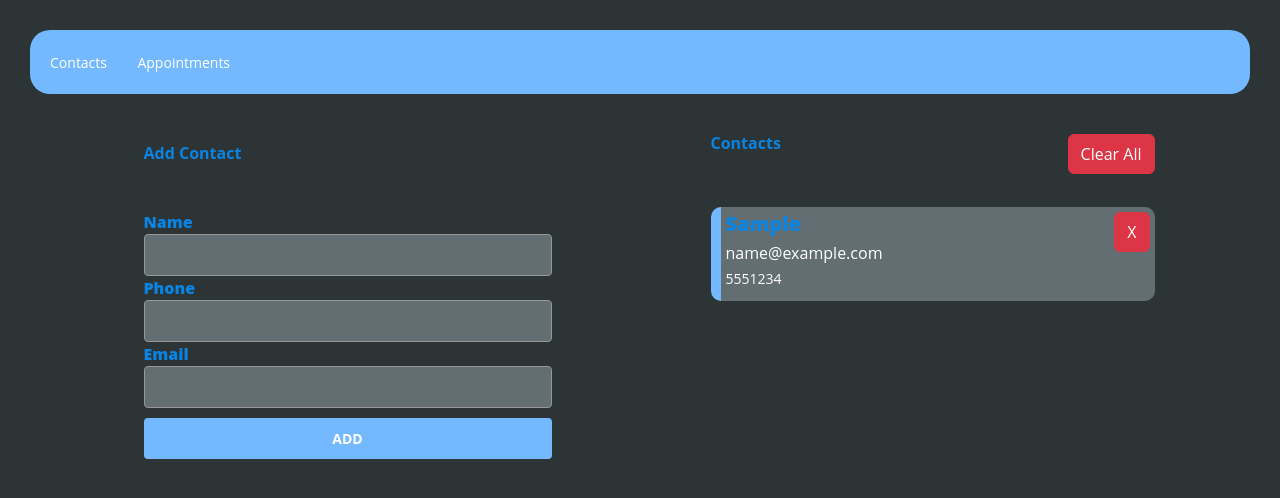
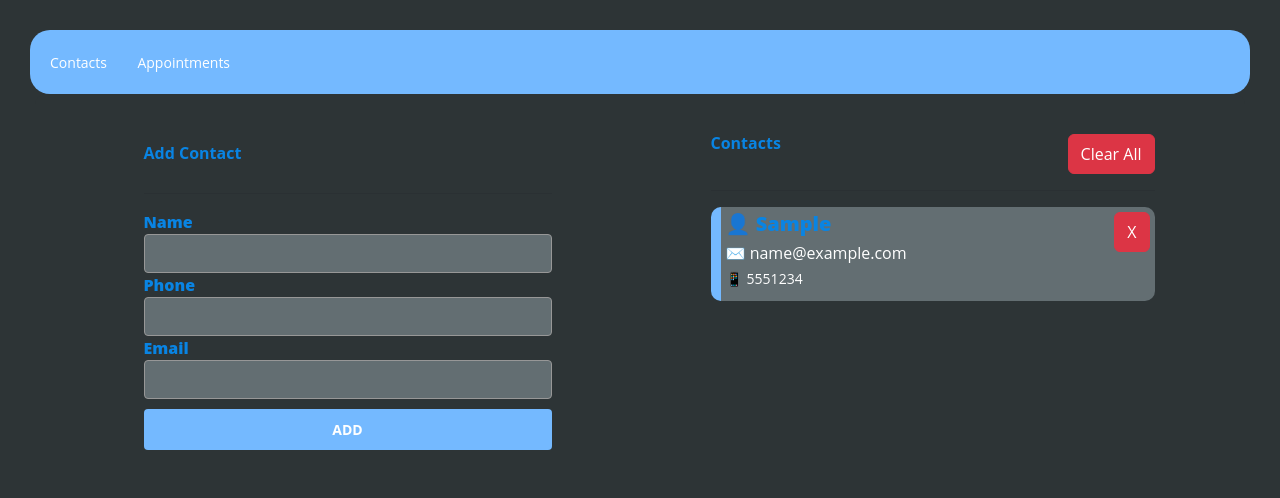
Before and after one commit to nccharles/Appointments, a React (Create React App) app: page /contacts in a window 1280 px wide. Both pictures are taken after typing "Sample", "5551234", "name@example.com" into the empty fields and a click on the input "ADD". Shown: the top 498 px of the page. Built offline with nearby package versions, Linux system fonts and the light colour scheme.

Commit message:
added emoji

```diff
--- a/public/index.css
+++ b/public/index.css
@@ -61,7 +61,8 @@ select {
   border-radius: 4px;
   padding: 7px 9.5px 9px 9.5px;
   outline: none;
-  color: #ffffff;
+  color: aliceblue;
+  font-size: 14px !important;
   width: 100%;
   margin-bottom: 10px;
   box-sizing: border-box;
--- a/src/components/appointment/Appointment.css
+++ b/src/components/appointment/Appointment.css
@@ -1,4 +1,4 @@
-.appointment-container{
+.appointment-container {
   display: flex;
   flex-direction: row;
   margin: 10px auto;
@@ -8,8 +8,16 @@
   border-left: 10px solid #74b9ff;
   justify-content: space-between;
 }
-.section{
+.section {
   width: 100%;
   margin: 0;
   padding: 0;
 }
+.attendee {
+  padding: 5px;
+  margin: 10px auto;
+  color: aliceblue;
+  font-size: 12px !important;
+  border-radius: 20px;
+  border: 1px solid #a29bfe;
+}
--- a/src/components/appointment/Appointment.js
+++ b/src/components/appointment/Appointment.js
@@ -3,19 +3,18 @@ import "./Appointment.css";
 import { Button } from "react-bootstrap";
 export const Appointment = ({ appointment, removeAppointment }) => {
   const { contacts } = appointment;
-  let contactsList = "";
-  for (var i = 0; i < contacts.length; i++) {
-    contactsList += contacts[i].name + ", ";
-  }
-  contactsList = contactsList.slice(0, -2); //remove the trailing space and comma
-
+  let contactsList = contacts.map((c) => (
+    <label className="attendee">
+      👤{c.name} | {c.email}
+    </label>
+  ));
   return (
     <div className="appointment-container">
       <div className="section">
-        <h2>{appointment.title}</h2>
-        <h4>{contactsList}</h4>
+        <h2>🔖 {appointment.title}</h2>
+        {contactsList}
         <h5>
-          {appointment.date} | {appointment.time}
+          🗓️ {appointment.date} | 🕑{appointment.time}
         </h5>
       </div>
       <Button
--- a/src/components/contact/Contact.js
+++ b/src/components/contact/Contact.js
@@ -1,15 +1,21 @@
 import React from "react";
-import "./Contact.css"
-import { Button } from 'react-bootstrap';
-export const Contact = ({ contact,removeContact }) => {
+import "./Contact.css";
+import { Button } from "react-bootstrap";
+export const Contact = ({ contact, removeContact }) => {
   return (
     <div className="contact-container">
       <div className="section">
-      <h2>{contact.name}</h2>
-      <h4>{contact.email}</h4>
-      <h5>{contact.phone}</h5>
+        <h2>👤 {contact.name}</h2>
+        <h4>✉️ {contact.email}</h4>
+        <h5>📱 {contact.phone}</h5>
       </div>
-      <Button variant="danger" className="col-md-1" onClick={() => removeContact(contact)}>X</Button>
+      <Button
+        variant="danger"
+        className="col-md-1"
+        onClick={() => removeContact(contact)}
+      >
+        X
+      </Button>
     </div>
   );
 };
```
Lines whose indentation alone changed are shown as unchanged.
